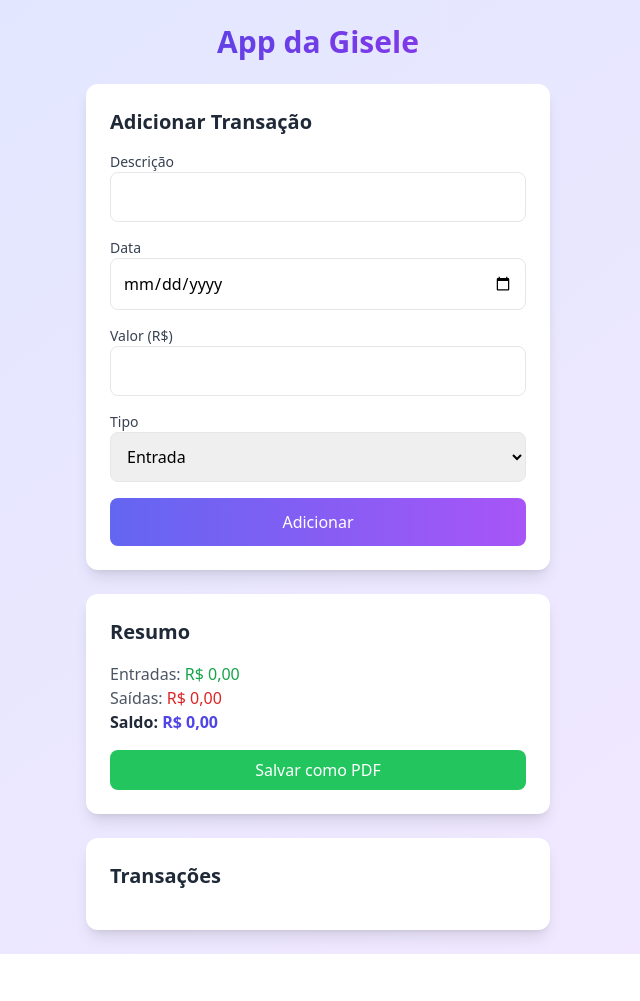
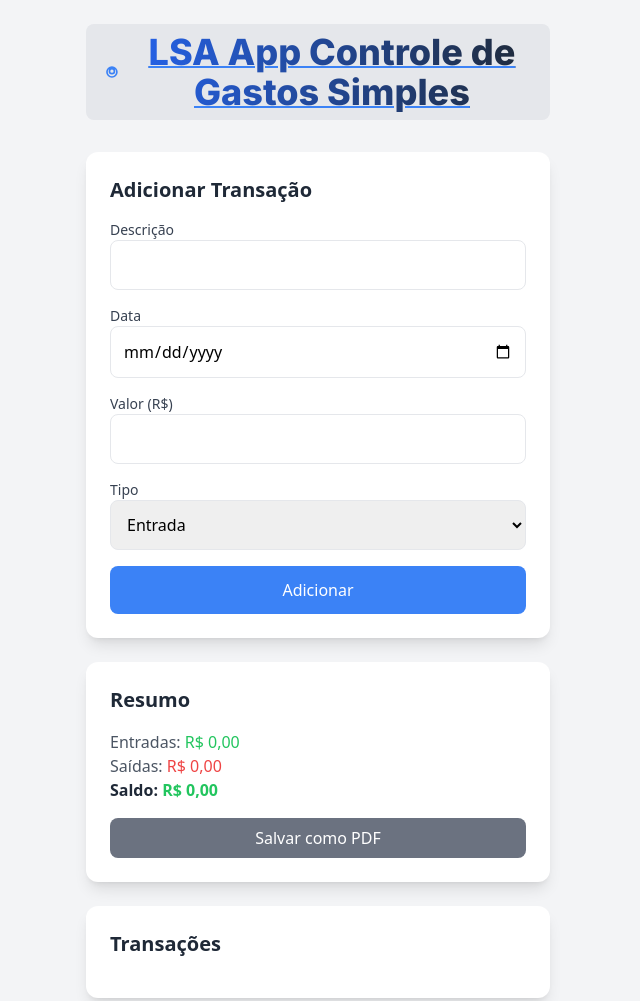
Before and after one commit to lazimlsa/APP-GISELE, a plain HTML site: page index.html in a window 1280 px wide. Shown: the top 1001 px of the page, without its empty margins (322-962 px from the left). Before the commit the page ends 954 px from the top, so only its background shows below. Drawn offline with nearby package versions, Linux system fonts and the light colour scheme.

Commit message:
Update index.html

```diff
--- a/index.html
+++ b/index.html
@@ -3,9 +3,10 @@
 <head>
   <meta charset="UTF-8">
   <meta name="viewport" content="width=device-width, initial-scale=1.0">
-  <title>App da Gisele</title>
+  <title>LSA App Controle de Gastos Simples</title>
   <script src="https://cdn.tailwindcss.com"></script>
   <script src="https://cdnjs.cloudflare.com/ajax/libs/jspdf/2.5.1/jspdf.umd.min.js"></script>
+  <link href="https://fonts.googleapis.com/css2?family=Inter:wght@800&display=swap" rel="stylesheet">
   <style>
     /* Animações personalizadas */
     .fade-in {
@@ -21,12 +22,22 @@
     .hover-scale:hover {
       transform: scale(1.05);
     }
+    .animate-slide-in {
+      animation: slideIn 0.6s ease-out;
+    }
+    @keyframes slideIn {
+      from { opacity: 0; transform: translateY(-20px); }
+      to { opacity: 1; transform: translateY(0); }
+    }
   </style>
 </head>
-<body class="bg-gradient-to-br from-indigo-100 to-purple-100 min-h-screen font-sans">
+<body class="bg-gray-100 min-h-screen font-sans">
   <div class="container mx-auto p-6 max-w-lg">
-    <h1 class="text-3xl font-extrabold text-center mb-6 text-transparent bg-clip-text bg-gradient-to-r from-indigo-600 to-purple-600">
-      App da Gisele
+    <h1 class="text-3xl md:text-4xl font-extrabold text-center mb-8 font-[Inter] underline decoration-blue-500 decoration-2 animate-slide-in flex items-center justify-center gap-2 bg-gray-200 rounded-lg px-4 py-2">
+      <svg class="w-8 h-8 text-blue-500" fill="none" stroke="currentColor" viewBox="0 0 24 24" xmlns="http://www.w3.org/2000/svg">
+        <path stroke-linecap="round" stroke-linejoin="round" stroke-width="2" d="M12 8c-1.657 0-3 1.343-3 3s1.343 3 3 3 3-1.343 3-3-1.343-3-3-3zm0 10c-3.313 0-6-2.687-6-6s2.687-6 6-6 6 2.687 6 6-2.687 6-6 6z"></path>
+      </svg>
+      <span class="text-transparent bg-clip-text bg-gradient-to-r from-blue-600 to-gray-800">LSA App Controle de Gastos Simples</span>
     </h1>
 
     <!-- Formulário para adicionar transação -->
@@ -35,34 +46,34 @@
       <form id="transaction-form" class="space-y-4">
         <div>
           <label for="description" class="block text-sm font-medium text-gray-700">Descrição</label>
-          <input type="text" id="description" class="w-full p-3 border rounded-lg focus:ring-2 focus:ring-indigo-500 focus:border-indigo-500 transition" required>
+          <input type="text" id="description" class="w-full p-3 border rounded-lg focus:ring-2 focus:ring-blue-500 focus:border-blue-500 transition" required>
         </div>
         <div>
           <label for="date" class="block text-sm font-medium text-gray-700">Data</label>
-          <input type="date" id="date" class="w-full p-3 border rounded-lg focus:ring-2 focus:ring-indigo-500 focus:border-indigo-500 transition">
+          <input type="date" id="date" class="w-full p-3 border rounded-lg focus:ring-2 focus:ring-blue-500 focus:border-blue-500 transition">
         </div>
         <div>
           <label for="amount" class="block text-sm font-medium text-gray-700">Valor (R$)</label>
-          <input type="number" id="amount" class="w-full p-3 border rounded-lg focus:ring-2 focus:ring-indigo-500 focus:border-indigo-500 transition" step="0.01" required>
+          <input type="number" id="amount" class="w-full p-3 border rounded-lg focus:ring-2 focus:ring-blue-500 focus:border-blue-500 transition" step="0.01" required>
         </div>
         <div>
           <label for="type" class="block text-sm font-medium text-gray-700">Tipo</label>
-          <select id="type" class="w-full p-3 border rounded-lg focus:ring-2 focus:ring-indigo-500 focus:border-indigo-500 transition" required>
+          <select id="type" class="w-full p-3 border rounded-lg focus:ring-2 focus:ring-blue-500 focus:border-blue-500 transition" required>
             <option value="income">Entrada</option>
             <option value="expense">Saída</option>
           </select>
         </div>
-        <button type="submit" class="w-full bg-gradient-to-r from-indigo-500 to-purple-500 text-white p-3 rounded-lg hover:from-indigo-600 hover:to-purple-600 transition hover-scale">Adicionar</button>
+        <button type="submit" class="w-full bg-blue-500 text-white p-3 rounded-lg hover:bg-blue-600 transition hover-scale">Adicionar</button>
       </form>
     </div>
 
     <!-- Resumo financeiro -->
     <div class="bg-white p-6 rounded-xl shadow-lg mb-6 fade-in">
       <h2 class="text-xl font-semibold mb-4 text-gray-800">Resumo</h2>
-      <p class="text-gray-600">Entradas: <span id="total-income" class="text-green-600 font-medium">R$ 0,00</span></p>
-      <p class="text-gray-600">Saídas: <span id="total-expense" class="text-red-600 font-medium">R$ 0,00</span></p>
-      <p class="font-bold text-gray-800">Saldo: <span id="balance" class="text-indigo-600">R$ 0,00</span></p>
-      <button id="save-pdf" class="mt-4 w-full bg-green-500 text-white p-2 rounded-lg hover:bg-green-600 transition hover-scale">Salvar como PDF</button>
+      <p class="text-gray-600">Entradas: <span id="total-income" class="text-green-500 font-medium">R$ 0,00</span></p>
+      <p class="text-gray-600">Saídas: <span id="total-expense" class="text-red-500 font-medium">R$ 0,00</span></p>
+      <p class="font-bold text-gray-800">Saldo: <span id="balance" class="text-blue-500">R$ 0,00</span></p>
+      <button id="save-pdf" class="mt-4 w-full bg-gray-500 text-white p-2 rounded-lg hover:bg-gray-600 transition hover-scale">Salvar como PDF</button>
     </div>
 
     <!-- Lista de transações -->
@@ -102,13 +113,8 @@
       totalIncome.textContent = formatMoney(income);
       totalExpense.textContent = formatMoney(expense);
       balance.textContent = formatMoney(total);
-      balance.classList.toggle('text-green-600', total >= 0);
-      balance.classList.toggle('text-red-600', total < 0);
-
-      // Exibir mensagem se o saldo for negativo
-      if (total < 0) {
-        alert("Se controla, menina!");
-      }
+      balance.classList.toggle('text-green-500', total >= 0);
+      balance.classList.toggle('text-red-500', total < 0);
     }
 
     // Função para exibir as transações
@@ -119,7 +125,7 @@
         li.classList.add('flex', 'justify-between', 'p-3', 'border-b', 'hover:bg-gray-50', 'rounded-lg', 'fade-in');
         li.innerHTML = `
           <span class="text-gray-700">${transaction.description} (${transaction.date || 'Sem data'} - ${transaction.type === 'income' ? 'Entrada' : 'Saída'})</span>
-          <span class="${transaction.type === 'income' ? 'text-green-600' : 'text-red-600'} font-medium">
+          <span class="${transaction.type === 'income' ? 'text-green-500' : 'text-red-500'} font-medium">
             ${formatMoney(transaction.amount)}
             <button class="text-red-500 hover:text-red-700 ml-2 transition" onclick="deleteTransaction(${index})">Excluir</button>
           </span>
@@ -157,7 +163,7 @@
       const doc = new jsPDF();
       let yOffset = 10;
 
-      doc.text('Resumo Financeiro - App da Gisele', 10, yOffset);
+      doc.text('Resumo Financeiro - LSA App Controle de Gastos Simples', 10, yOffset);
       yOffset += 10;
 
       const income = transactions
@@ -188,7 +194,7 @@
         yOffset += 10;
       });
 
-      doc.save('resumo_app_da_gisele.pdf');
+      doc.save('resumo_lsa_app_controle_de_gastos_simples.pdf');
     });
 
     // Inicializar a exibição
```
